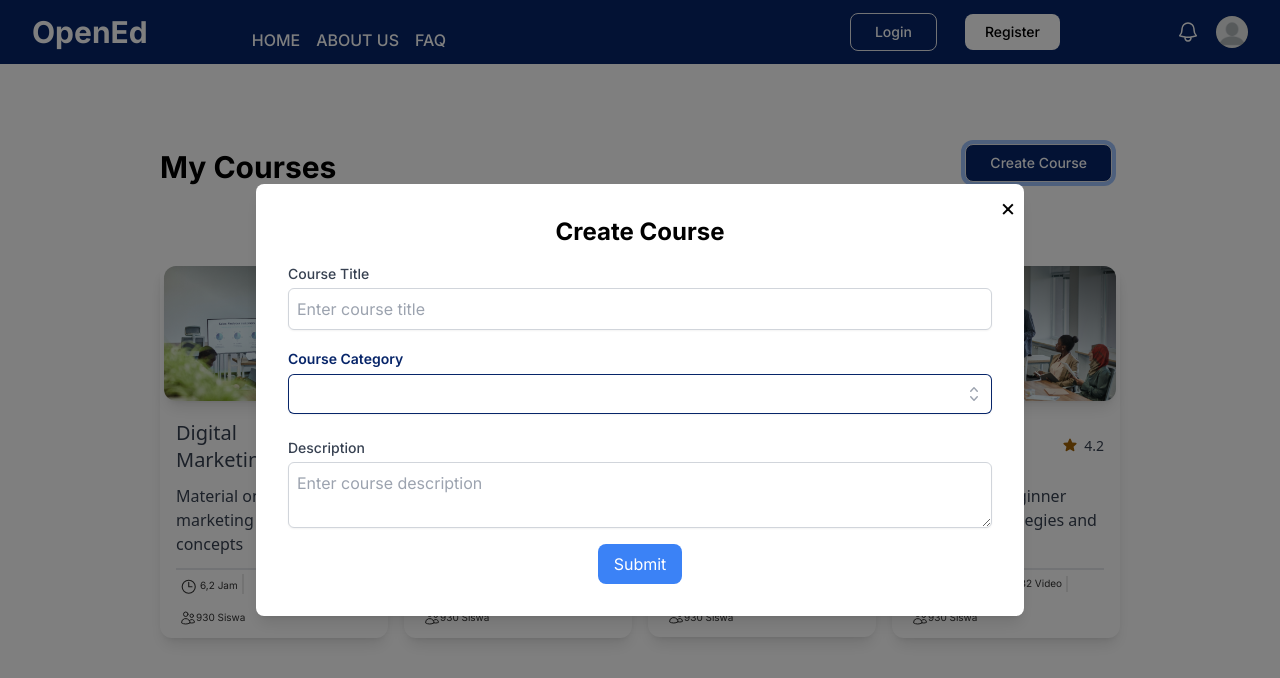
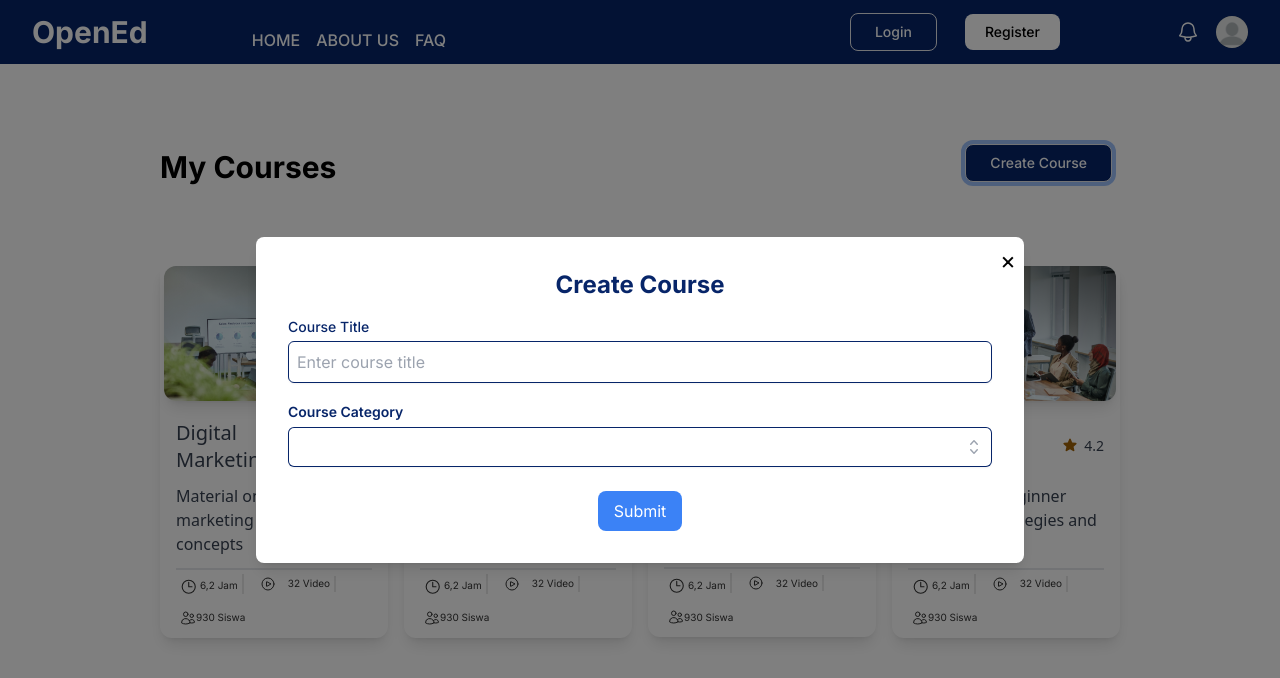
Before and after one commit to Xanvia/MOOC-IT-Center-UOP, a Next.js app in the folder frontend/: page /courses in a window 1280 px wide. Both pictures are taken after a click on the button "Create Course". Shown: the top 678 px of the page. Built offline with nearby package versions, Linux system fonts and the light colour scheme; no server answers.

Commit message:
feat: set standard colours

```diff
--- a/frontend/src/app/(public)/courses/page.tsx
+++ b/frontend/src/app/(public)/courses/page.tsx
@@ -55,27 +55,21 @@ export default function Courses() {
 
       <CreateCourseModal isOpen={isModalOpen} onClose={toggleModal}>
         <center>
-        <h2 className="text-2xl font-bold mb-4">Create Course</h2>
+        <h2 className="text-2xl text-primary font-bold mb-4">Create Course</h2>
         </center>
         <form>
           {/* Adjusted form fields */}
           <div className="mb-4">
-            <label className="block text-sm font-medium text-gray-700 mb-1">Course Title</label>
+            <label className="block text-sm font-medium text-primary mb-1">Course Title</label>
             <input
               type="text"
-              className="mt-1 block w-full border border-gray-300 rounded-md shadow-sm p-2"
+              className="mt-1 block w-full border border-primary rounded-md shadow-sm p-2"
               placeholder="Enter course title"
             />
           </div>
           <CourseCategoryDropdown value={category} onChange={handleCategoryChange} />
           <br/>
-          <div className="mb-4">
-            <label className="block text-sm font-medium text-gray-700 mb-1">Description</label>
-            <textarea
-              className="mt-1 block w-full border border-gray-300 rounded-md shadow-sm p-2"
-              placeholder="Enter course description"
-            ></textarea>
-          </div>
+
           <center>
             <button
               type="submit"
```
